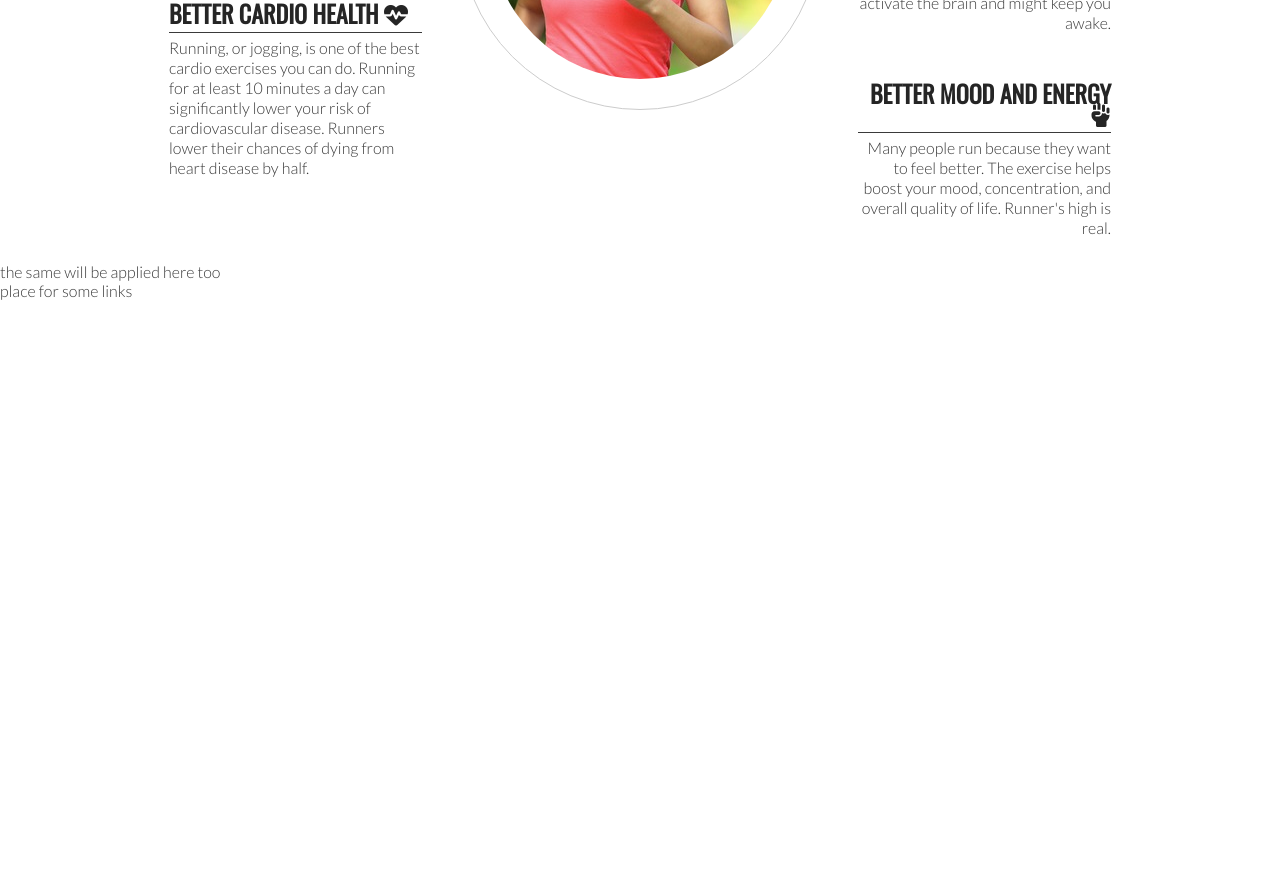
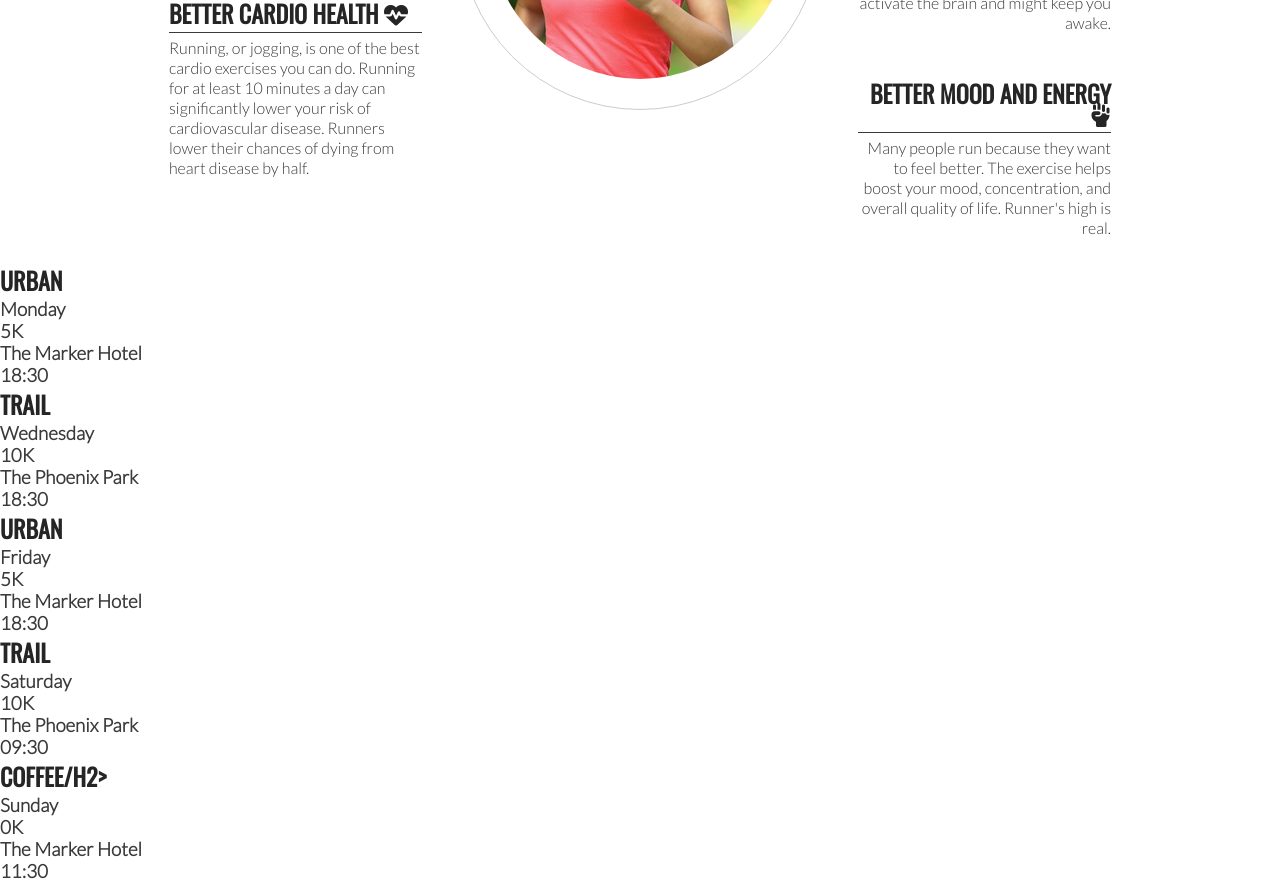
Before and after one commit to caleb1711/love-running-live-longer, a plain HTML site: page index.html in a window 1280 px wide. Shown: the part 1033-1915 px from the top of the page. Before the commit the page ends 1333 px from the top, so only its background shows below. Drawn offline with nearby package versions, Linux system fonts and the light colour scheme.

Commit message:
add meet days times

```diff
--- a/assets/css/style.css
+++ b/assets/css/style.css
@@ -175,6 +175,7 @@ hr {
 }
 
 
+
 #circle-container {
     width: 300px;
     height: 300px;
--- a/index.html
+++ b/index.html
@@ -43,7 +43,7 @@
         <h2 id="welcome">Why Running Helps Increase Age Span</h2>
         <div id="left-about">
             <div class="left-about-heading">
-                <h2 class="space-out">Strengthens the Heart <i class="fa-solid fa-dumbbell"></i></h2>
+                <h2>Strengthens the Heart <i class="fa-solid fa-dumbbell"></i></h2>
                 <hr>
                 <p>
                     Running is a popular form of exercise for a reason. It doesn’t
@@ -95,11 +95,44 @@
         </div>
     </section>
     <section>
-        the same will be applied here too
+        <div>
+            <h2>Urban</h2>
+            <h3>Monday</h3>
+            <h3>5K</h3>
+            <h3>The Marker Hotel</h3>
+            <h3>18:30</h3>
+        </div>
+        <div>
+            <h2>Trail</h2>
+            <h3>Wednesday</h3>
+            <h3>10K</h3>
+            <h3>The Phoenix Park</h3>
+            <h3>18:30</h3>
+        </div>
+        <div>
+            <h2>Urban</h2>
+            <h3>Friday</h3>
+            <h3>5K</h3>
+            <h3>The Marker Hotel </h3>
+            <h3>18:30</h3>
+        </div>
+        <div>
+            <h2>Trail</h2>
+            <h3>Saturday</h3>
+            <h3>10K</h3>
+            <h3>The Phoenix Park</h3>
+            <h3>09:30</h3>
+        </div>
+        <div>
+            <h2>Coffee/h2>
+                <h3>Sunday</h3>
+                <h3>0K</h3>
+                <h3>The Marker Hotel</h3>
+                <h3>11:30</h3>
         </div>
     </section>
     <footer>
-        place for some links
+
     </footer>
 
 
```
Also changed, not shown: .theia/settings.json (deleted).
